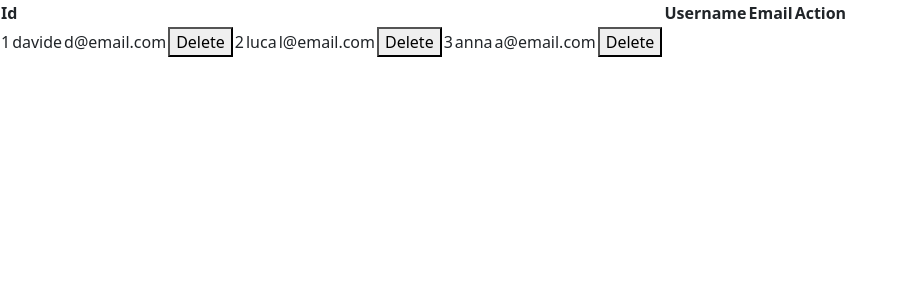
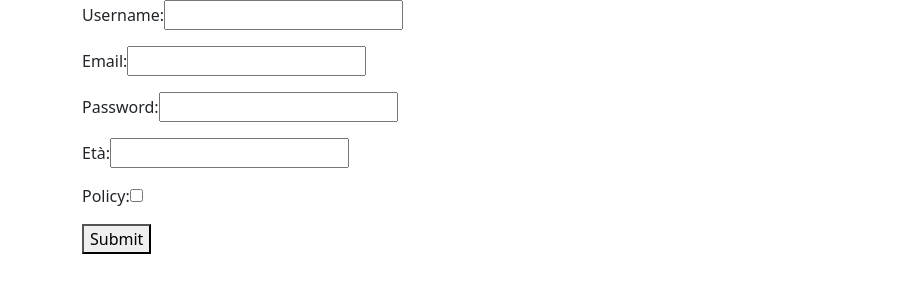
Before and after one commit to muccidavide/alten-angular, an Angular app: page / in a window 1280 px wide. Shown: the top 300 px of the page, without its empty margins (0-907 px from the left). Built offline with nearby package versions, Linux system fonts and the light colour scheme.

Commit message:
Template Driven Form

```diff
--- a/src/app/app.component.html
+++ b/src/app/app.component.html
@@ -1 +1 @@
-<app-user-list></app-user-list>
+<app-registration-form></app-registration-form>
--- a/src/app/components/counter/counter.component.ts
+++ b/src/app/components/counter/counter.component.ts
@@ -1,13 +1,18 @@
-import { Component, EventEmitter, Input, Output } from '@angular/core';
+import { Component, EventEmitter, Input, OnChanges, Output, SimpleChanges } from '@angular/core';
 
 @Component({
   selector: 'app-counter',
   templateUrl: './counter.component.html',
   styleUrls: ['./counter.component.sass']
 })
-export class CounterComponent {
+export class CounterComponent implements OnChanges{
   @Input() public counter: number = 0;
   @Output() public limitReached: EventEmitter<number> = new EventEmitter();
+
+  ngOnChanges(changes: SimpleChanges): void {
+     console.log(changes['counter']);
+
+  }
 
   public handleCounter(isSum = true): void {
     isSum ? this.counter++ : this.counter--;
--- /dev/null
+++ b/src/app/components/registration-form/registration-form.component.html
@@ -0,0 +1,43 @@
+<form class="container" (ngSubmit)="handleSubmit(f)" #f="ngForm">
+    <div class="mb-3">
+        <label for="username">Username:</label>
+        <input id="username" type="text" name="username" required minlength="6" [(ngModel)]="username" #e="ngModel">
+        <div *ngIf="e.invalid && (e.touched || f.submitted)">
+            <p *ngIf="e.hasError('required')">Il campo è obbligatorio</p>
+            <p *ngIf="e.hasError('minlength')">Il campo deve essere lungo almeno 5 caratteri</p>
+        </div>
+    </div>
+    <div class="mb-3">
+        <label for="email">Email:</label>
+        <input type="text" id="email" name="email" required [(ngModel)]="email" #em="ngModel">
+        <div *ngIf="em.invalid && (em.touched || f.submitted)">
+            <p *ngIf="em.hasError('required')">Il campo è obbligatorio</p>
+        </div>
+    </div>
+    <div class="mb-3">
+        <label for="password">Password:</label>
+        <input type="password" id="password" name="password" required minlength="8" [(ngModel)]="password" #p="ngModel">
+        <div *ngIf="p.invalid && (p.touched || f.submitted)">
+            <p *ngIf="p.hasError('required')">Il campo è obbligatorio</p>
+            <p *ngIf="p.hasError('minlength')">Il campo deve essere lungo almeno 8 caratteri</p>
+        </div>
+    </div>
+    <div class="mb-3">
+        <label for="age">Età:</label>
+        <input type="number" id="age" name="age" required min="18" [(ngModel)]="age" #a="ngModel">
+        <div *ngIf="a.invalid && (a.touched || f.submitted)">
+            <p *ngIf="a.hasError('required')">Il campo è obbligatorio</p>
+            <p *ngIf="a.hasError('minlength')">Devi avere più di 18 anni</p>
+        </div>
+    </div>
+    <div class="mb-3">
+        <label for="policy">Policy:</label>
+        <input type="checkbox" id="policy" name="policy" required [(ngModel)]="policy" #po="ngModel">
+        <div *ngIf="po.invalid && (po.touched || f.submitted)">
+            <p *ngIf="!po.value" >Il campo è obbligatorio</p>
+        </div>
+    </div>
+    <div>
+        <button type="submit">Submit</button>
+    </div>
+</form>
--- /dev/null
+++ b/src/app/components/registration-form/registration-form.component.ts
@@ -0,0 +1,27 @@
+import { Component } from '@angular/core';
+import { NgForm } from '@angular/forms';
+
+@Component({
+  selector: 'app-registration-form',
+  templateUrl: './registration-form.component.html',
+  styleUrls: ['./registration-form.component.sass']
+})
+export class RegistrationFormComponent {
+  public username: string = '';
+  public email: string = '';
+  public password: string = '';
+  public age!: number;
+  public policy: boolean = false;
+
+  public handleSubmit(form: NgForm): void {
+
+    if (form.invalid) {
+      console.log('invalid form');
+      return;
+    }
+
+    console.log("sumbit");
+
+  }
+
+}
--- a/src/app/components/user-list-row/user-list-row.component.html
+++ b/src/app/components/user-list-row/user-list-row.component.html
@@ -1,6 +1,4 @@
-<tr>
-    <td>{{ user.id }}</td>
-    <td>{{ user.username }}</td>
-    <td>{{ user.email }}</td>
-    <td><button (click)="handleDelete()">Delete</button></td>
-</tr>
+<td>{{ user.id }}</td>
+<td>{{ user.username }}</td>
+<td>{{ user.email }}</td>
+<td><button (click)="handleDelete()">Delete</button></td>
--- a/src/app/components/user-list-row/user-list-row.component.ts
+++ b/src/app/components/user-list-row/user-list-row.component.ts
@@ -1,15 +1,20 @@
-import { Component, EventEmitter, Input, Output } from '@angular/core';
+import { Component, EventEmitter, Input, OnDestroy, Output } from '@angular/core';
 import { User } from 'src/app/models/user';
 
 @Component({
-  selector: 'app-user-list-row',
+  selector: '[app-user-list-row]',
   templateUrl: './user-list-row.component.html',
   styleUrls: ['./user-list-row.component.sass']
 })
-export class UserListRowComponent {
-  @Input() user: User = new User(1, '2', '3');
+export class UserListRowComponent implements OnDestroy{
+  // con ! si puo valorizzare user dopo l'inizializzazione del componente
+  @Input() user!: User;
   @Output() deleteUser : EventEmitter<User> = new EventEmitter();
 
+  ngOnDestroy(): void {
+      console.log("on destroy");
+
+  }
   public handleDelete(): void{
     this.deleteUser.emit(this.user);
   }
--- a/src/app/components/user-list/user-list.component.html
+++ b/src/app/components/user-list/user-list.component.html
@@ -8,6 +8,11 @@
         </tr>
     </thead>
     <tbody>
-        <app-user-list-row *ngFor="let userSelected of userList" (deleteUser)="handleDelete($event)" [user]="userSelected"></app-user-list-row>
+        <!-- In questo modo il tag tr è annidato all'interno del tag app-user-list-row rompendo la struttura html -->
+        <!-- <app-user-list-row *ngFor="let userSelected of userList" (deleteUser)="handleDelete($event)" [user]="userSelected"></app-user-list-row> -->
+
+        <!-- Cosi invece diciamo ad angular di ignorare il nostro selector e utilizzare il tag html però potendo utilizzare i binding -->
+         <!-- !!!!! BISOGNA AGGIUNGERE LE PARENTESI [] NEL component.ts quandi si definisce il selector [app-user-list-row] -->
+        <tr app-user-list-row *ngFor="let userSelected of userList" (deleteUser)="handleDelete($event)" [user]="userSelected"></tr>
     </tbody>
 </table>
--- a/src/app/components/user-list/user-list.component.ts
+++ b/src/app/components/user-list/user-list.component.ts
@@ -12,9 +12,6 @@ export class UserListComponent {
   ];
 
   handleDelete(user: User): void {
-    console.log("PRE", this.userList.length);
-
-    this.userList = this.userList.filter(x => x != user);
-    console.log("POST", this.userList.length);
+    this.userList.splice(this.userList.indexOf(user), 1);
   }
 }
```
Also changed, not shown: src/app/app.module.ts (+6 -2 lines), src/app/components/registration-form/registration-form.component.sass (added), 1 other file (tests, documents, lock files or other folders).
